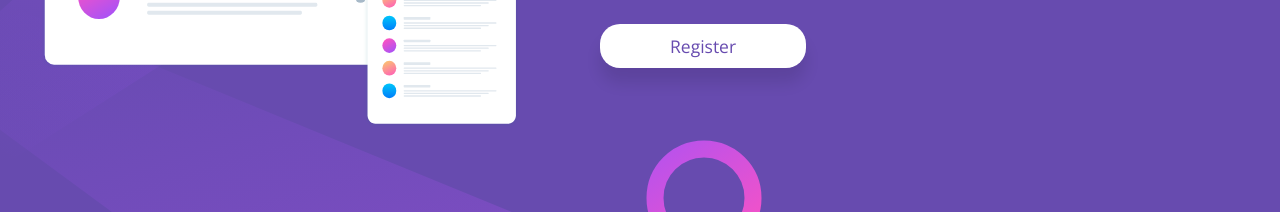
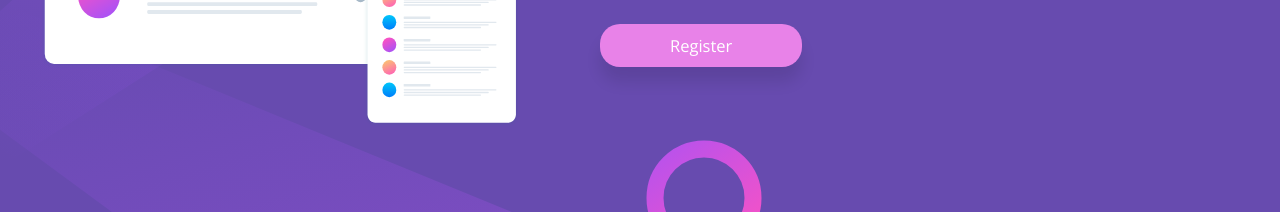
Before and after one commit to sansanthi/huddle-landing-page-with-single-introductory, a plain HTML site: page index.html in a window 1280 px wide. In both pictures the pointer is over the button "Register". Shown: the part 365-577 px from the top of the page. Drawn offline with nearby package versions, Linux system fonts and the light colour scheme.

Commit message:
active states

```diff
--- a/style.css
+++ b/style.css
@@ -67,6 +67,11 @@ h1 {
     box-shadow: 0 1.5rem 1.5rem rgba(0, 0, 0, 0.1);
     margin-bottom: 6rem;
 }
+.btn:hover {
+    color: hsl(0, 0%, 100%);
+    background: var(--color-magenta);
+    cursor: pointer;
+}
 .social-links {
     display: flex;
     align-items: center;
@@ -85,8 +90,15 @@ h1 {
     border: 1px solid #fff;
 
 }
+
 .icon {
     color: #fff;
+}
+.social-link:hover {
+    border-color: var(--color-magenta);
+}
+.social-link:hover .icon{
+    color: var(--color-magenta);
 }
 @media screen and (min-width: 37rem) {
     body {
@@ -141,7 +153,7 @@ h1 {
         font-size: 1.75rem;
     }
     .btn {
-        font-size: 1.75rem;
+        font-size: 1.65rem;
     }
     .social-links {
         justify-content: flex-end;
```
